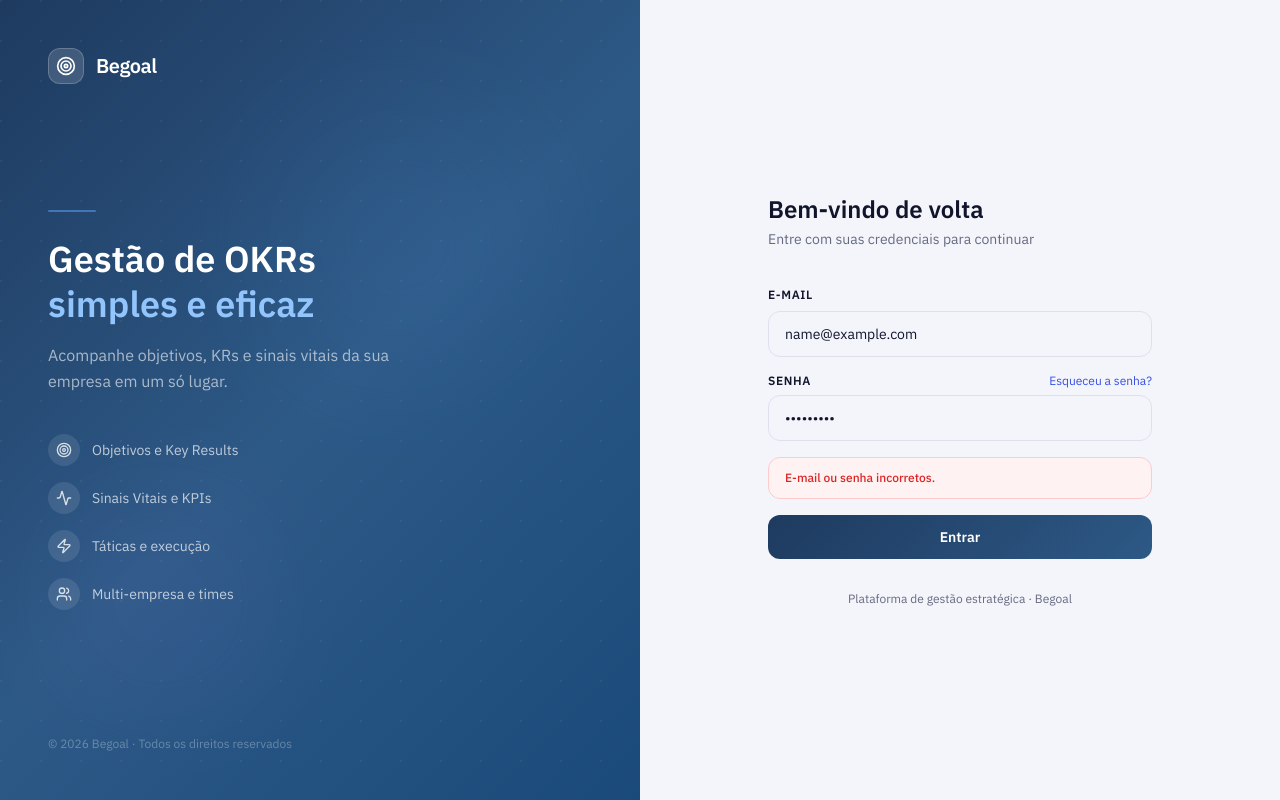
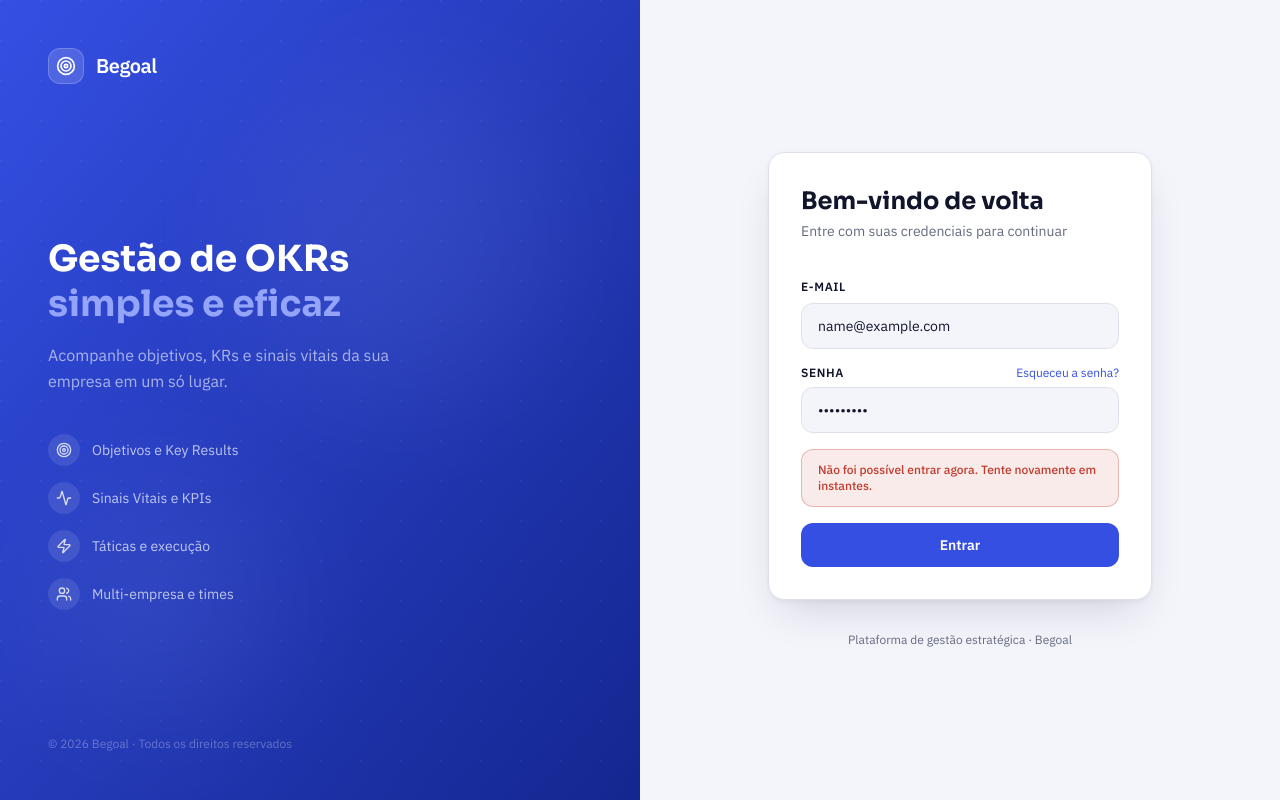
Before and after one commit to igorcosta0/begoal, a Next.js app: page /login in a window 1280 px wide. Both pictures are taken after typing "name@example.com", "Sample123" into the empty fields and a click on the button "Entrar". Built offline with nearby package versions, Linux system fonts and the light colour scheme; no server answers.

Commit message:
feat(login): novo visual e mensagem de erro diferenciada
Mudanca antiga (anterior a 23/09/2026) que nunca tinha sido commitada:
tela de login no padrao visual novo (tokens de cor, cartao elevado, labels
acessiveis) e erro de rede/servidor separado de e-mail/senha incorretos.

```diff
--- a/src/app/(auth)/login/page.tsx
+++ b/src/app/(auth)/login/page.tsx
@@ -2,9 +2,15 @@
 
 import { useState } from 'react'
 import { useRouter } from 'next/navigation'
+import Link from 'next/link'
 import { createClient } from '@/lib/supabase/client'
 import { useEmpresaStore } from '@/store/useEmpresaStore'
 import { Target, Activity, Zap, Users } from 'lucide-react'
+
+interface RoleRow {
+  permission_level: string
+  clients: { id: string; company_name: string; logo_url?: string } | null
+}
 
 export default function LoginPage() {
   const router = useRouter()
@@ -20,10 +26,17 @@ export default function LoginPage() {
     setError(null)
 
     const supabase = createClient()
-    const { data: authData, error } = await supabase.auth.signInWithPassword({ email, password })
+    const { data: authData, error: authError } = await supabase.auth.signInWithPassword({ email, password })
 
-    if (error || !authData.user) {
-      setError('E-mail ou senha incorretos.')
+    if (authError || !authData.user) {
+      // "Invalid login credentials" é a mensagem que o Supabase devolve pra
+      // e-mail/senha errados — qualquer outro erro (rede, servidor fora do
+      // ar) é algo diferente, não faz sentido dizer "senha incorreta".
+      setError(
+        authError?.message?.toLowerCase().includes('invalid')
+          ? 'E-mail ou senha incorretos.'
+          : 'Não foi possível entrar agora. Tente novamente em instantes.'
+      )
       setLoading(false)
       return
     }
@@ -33,22 +46,23 @@ export default function LoginPage() {
       .from('user_company_roles')
       .select('permission_level, clients(*)')
       .eq('user_id', authData.user.id)
+      .returns<RoleRow[]>()
 
     const roles = rolesData ?? []
-    const empresas = roles.map((item: any) => item.clients).filter(Boolean)
-    const isAdministrador = roles.some((item: any) => item.permission_level === 'administrador')
+    const empresas = roles.map((item) => item.clients).filter((c) => c !== null)
+    const isAdministrador = roles.some((item) => item.permission_level === 'administrador')
 
     // Administradores acompanham múltiplas empresas: sempre passam pela seleção,
     // mesmo que hoje só tenham acesso a uma.
     if (!isAdministrador && empresas.length === 1) {
       // Usuário comum com apenas uma empresa: pula a seleção e vai direto para a página inicial
       setEmpresa(empresas[0])
-      window.location.href = '/inicio'
+      router.push('/inicio')
       return
     }
 
     if (empresas.length >= 1) {
-      window.location.href = '/selecao-empresa'
+      router.push('/selecao-empresa')
       return
     }
 
@@ -60,8 +74,7 @@ export default function LoginPage() {
     <div className="min-h-screen flex">
 
       {/* Lado esquerdo — visual */}
-      <div className="hidden lg:flex lg:w-1/2 relative overflow-hidden"
-        style={{ background: 'linear-gradient(135deg, #1e3a5f 0%, #2d5986 50%, #1a4a7a 100%)' }}>
+      <div className="hidden lg:flex lg:w-1/2 relative overflow-hidden bg-gradient-to-br from-primary to-[hsl(231_76%_32%)]">
 
         {/* Padrão de fundo */}
         <div className="absolute inset-0 opacity-5"
@@ -69,10 +82,8 @@ export default function LoginPage() {
             backgroundImage: 'radial-gradient(circle at 1px 1px, white 1px, transparent 0)',
             backgroundSize: '40px 40px'
           }} />
-        <div className="absolute top-20 right-20 w-80 h-80 rounded-full opacity-10 blur-3xl"
-          style={{ background: 'radial-gradient(circle, #60a5fa, transparent)' }} />
-        <div className="absolute bottom-20 left-10 w-60 h-60 rounded-full opacity-10 blur-3xl"
-          style={{ background: 'radial-gradient(circle, #a78bfa, transparent)' }} />
+        <div className="absolute top-20 right-20 w-80 h-80 rounded-full opacity-10 blur-3xl bg-[hsl(231_90%_78%)]" />
+        <div className="absolute bottom-20 left-10 w-60 h-60 rounded-full opacity-10 blur-3xl bg-[hsl(231_90%_78%)]" />
 
         <div className="relative z-10 flex flex-col justify-between p-12 w-full">
 
@@ -86,10 +97,10 @@ export default function LoginPage() {
 
           {/* Conteúdo central */}
           <div>
-            <div className="w-12 h-0.5 bg-blue-400/50 rounded-full mb-6" />
-            <h1 className="text-4xl font-bold text-white leading-tight mb-4">
+            <div className="w-12 h-0.5 bg-[hsl(231_90%_78%)]/60 rounded-full mb-6" />
+            <h1 className="font-display text-4xl font-bold text-white leading-tight mb-4">
               Gestão de OKRs<br />
-              <span className="text-blue-300">simples e eficaz</span>
+              <span className="text-[hsl(231_90%_78%)]">simples e eficaz</span>
             </h1>
             <p className="text-white/60 text-base leading-relaxed max-w-sm">
               Acompanhe objetivos, KRs e sinais vitais da sua empresa em um só lugar.
@@ -125,23 +136,26 @@ export default function LoginPage() {
         <div className="w-full max-w-sm">
 
           {/* Logo mobile */}
-          <div className="flex items-center gap-2 mb-10 lg:hidden">
+          <div className="flex items-center gap-2 mb-8 lg:hidden">
             <div className="w-8 h-8 rounded-lg bg-primary flex items-center justify-center">
               <Target className="w-4 h-4 text-primary-foreground" />
             </div>
             <span className="font-bold text-lg text-foreground">Begoal</span>
           </div>
 
+          <div className="glass-elevated rounded-2xl p-8">
             <div className="mb-8">
-            <h2 className="text-2xl font-bold text-foreground mb-1">Bem-vindo de volta</h2>
+              <h2 className="font-display text-2xl font-bold text-foreground mb-1">Bem-vindo de volta</h2>
               <p className="text-sm text-muted-foreground">Entre com suas credenciais para continuar</p>
             </div>
 
             <form onSubmit={handleLogin} className="space-y-4">
               <div>
-              <label className="text-xs font-semibold text-foreground uppercase tracking-wider">E-mail</label>
+                <label htmlFor="email" className="text-xs font-semibold text-foreground uppercase tracking-wider">E-mail</label>
                 <input
+                  id="email"
                   type="email"
+                  autoComplete="email"
                   value={email}
                   onChange={(e) => setEmail(e.target.value)}
                   required
@@ -152,13 +166,15 @@ export default function LoginPage() {
 
               <div>
                 <div className="flex items-center justify-between mb-1.5">
-                <label className="text-xs font-semibold text-foreground uppercase tracking-wider">Senha</label>
-                <a href="/reset-senha" className="text-xs text-primary hover:underline">
+                  <label htmlFor="password" className="text-xs font-semibold text-foreground uppercase tracking-wider">Senha</label>
+                  <Link href="/reset-senha" className="text-xs text-primary hover:underline">
                     Esqueceu a senha?
-                </a>
+                  </Link>
                 </div>
                 <input
+                  id="password"
                   type="password"
+                  autoComplete="current-password"
                   value={password}
                   onChange={(e) => setPassword(e.target.value)}
                   required
@@ -168,20 +184,20 @@ export default function LoginPage() {
               </div>
 
               {error && (
-              <div className="bg-red-50 border border-red-200 rounded-xl px-4 py-3">
-                <p className="text-xs text-red-600 font-medium">{error}</p>
+                <div className="bg-destructive/10 border border-destructive/30 rounded-xl px-4 py-3">
+                  <p className="text-xs text-destructive font-medium">{error}</p>
                 </div>
               )}
 
               <button
                 type="submit"
                 disabled={loading}
-              className="w-full py-3 px-4 rounded-xl text-sm font-semibold transition-all disabled:opacity-50"
-              style={{ background: 'linear-gradient(135deg, #1e3a5f 0%, #2d5986 100%)', color: 'white' }}
+                className="w-full py-3 px-4 rounded-xl text-sm font-semibold bg-primary text-primary-foreground transition-opacity hover:opacity-90 disabled:opacity-50"
               >
                 {loading ? 'Entrando...' : 'Entrar'}
               </button>
             </form>
+          </div>
 
           <p className="text-center text-xs text-muted-foreground mt-8">
             Plataforma de gestão estratégica · Begoal
```
Lines whose indentation alone changed are shown as unchanged.
